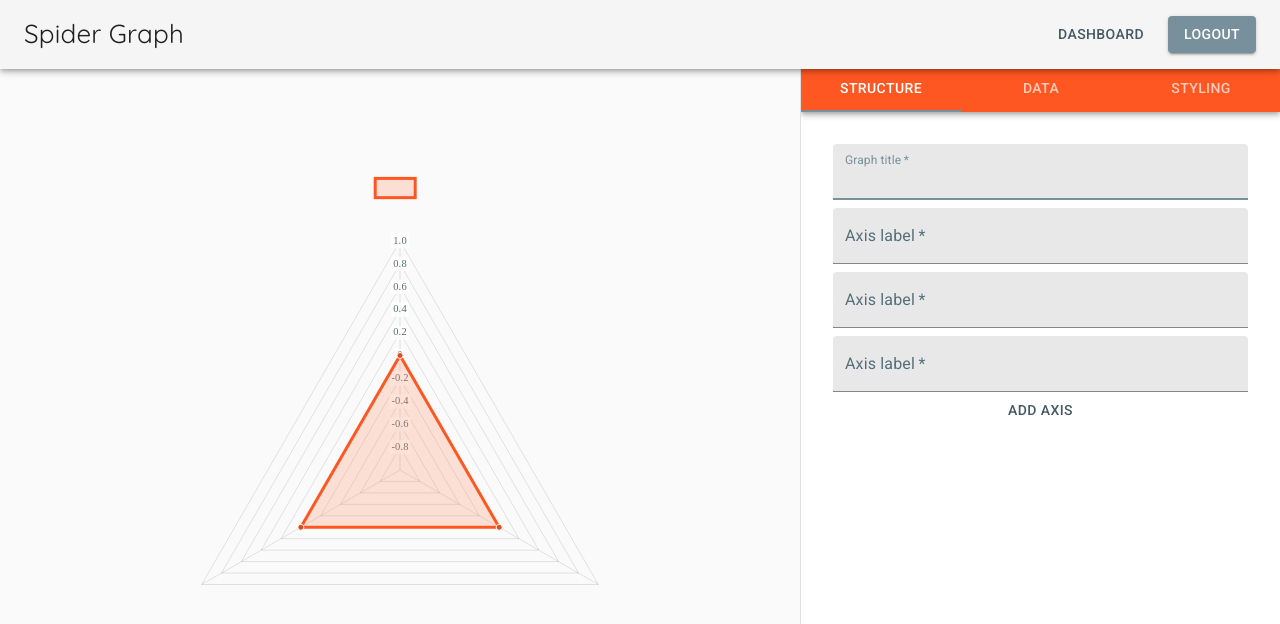
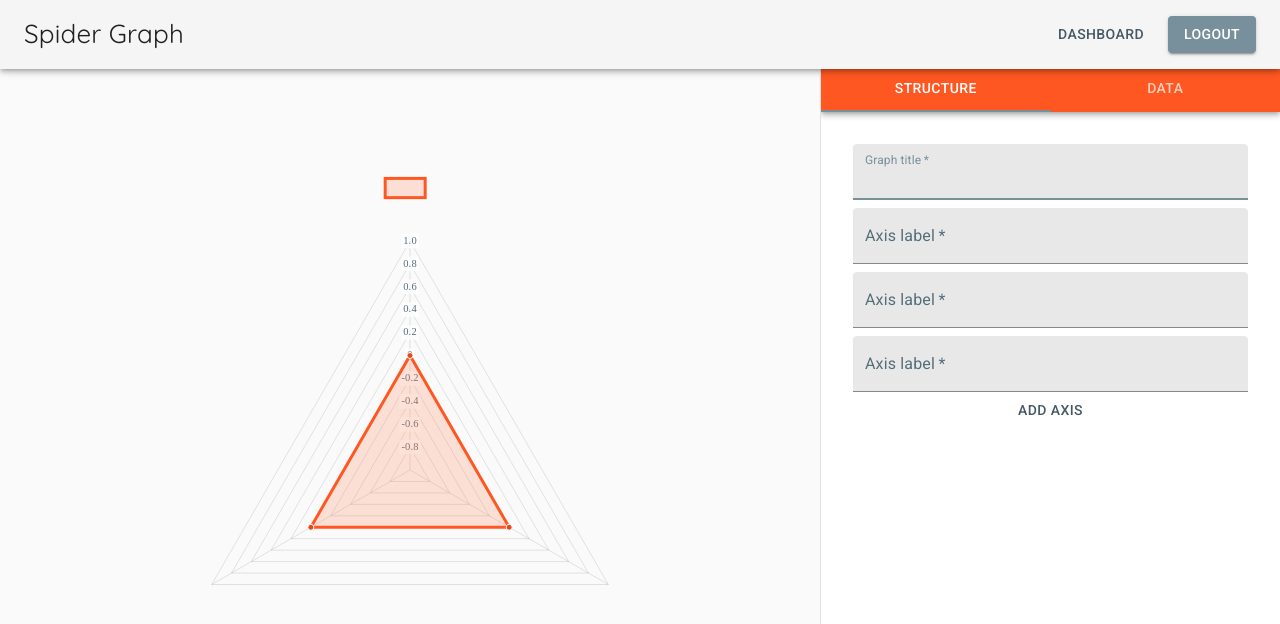
Before and after one commit to Spider-Graph-1/Front-End, a React (Create React App) app: page /graph in a window 1280 px wide. Shown: the top 624 px of the page. Built offline with nearby package versions, Linux system fonts and the light colour scheme; sample sign-in values are in the browser's storage; a web font is replaced by a local one.

Commit message:
Change color of datasets on graph

```diff
--- a/package.json
+++ b/package.json
@@ -54,6 +54,7 @@
     "chart.js": "^2.9.3",
     "react": "^16.12.0",
     "react-chartjs-2": "^2.8.0",
+    "react-color": "^2.17.3",
     "react-dom": "^16.12.0",
     "react-redux": "^7.1.3",
     "react-router-dom": "^5.1.2",
--- a/src/features/graph/create/DatasetPanel.jsx
+++ b/src/features/graph/create/DatasetPanel.jsx
@@ -12,7 +12,10 @@ import ExpandMoreIcon from '@material-ui/icons/ExpandMore';
 import { makeStyles } from '@material-ui/core/styles';
 import { useDispatch, useSelector } from 'react-redux';
 import CheckIcon from '@material-ui/icons/Check';
+import { TwitterPicker } from 'react-color';
+import colors from '../../../utils/colors';
 import {
+  changeColor,
   changeDatasetData,
   changeDatasetLabel,
   removeDataset,
@@ -31,6 +34,10 @@ const useStyles = makeStyles((theme) => ({
     '&:hover': {
       backgroundColor: theme.palette.error.light,
     },
+  },
+
+  colorPicker: {
+    marginBottom: '1rem',
   },
 }));
 
@@ -95,8 +102,9 @@ const DatasetPanel = ({ index, expanded, setExpanded, handleExpansion }) => {
         aria-controls={`panel${index}bh-content`}
         id={`panel${index}bh-header`}
       >
+        <Box display="flex" justifyContent="space-between" width="100%">
           <Typography className={classes.heading}>
-          {datasets[index].label || 'Unlabled dataset'}
+            {datasets[index].label || 'Unlabeled dataset'}
           </Typography>
           {markedComplete && (
             <CheckIcon color="secondary" className={classes.checkIcon} />
@@ -112,12 +120,22 @@ const DatasetPanel = ({ index, expanded, setExpanded, handleExpansion }) => {
               Remove
             </Box>
           )}
+        </Box>
       </ExpansionPanelSummary>
       <Box
         display="flex"
         flexDirection="column"
         component={ExpansionPanelDetails}
       >
+        <TwitterPicker
+          name="color"
+          color={datasets[index].borderColor}
+          colors={Object.keys(colors).map((color) => colors[color]['500'])}
+          width={346}
+          triangle="hide"
+          onChangeComplete={(color) => dispatch(changeColor({ index, color }))}
+          className={classes.colorPicker}
+        />
         <TextField
           required
           id={`datalabel${index}`}
--- a/src/features/graph/create/createGraphSlice.js
+++ b/src/features/graph/create/createGraphSlice.js
@@ -64,7 +64,7 @@ const createGraph = createSlice({
           {
             label: `Dataset ${state.datasets.length + 1}`,
             backgroundColor: `${colors[baseColor]['500']}40`,
-            borderColor: colors[baseColor]['700'],
+            borderColor: colors[baseColor]['500'],
             borderDash: [],
             pointBackgroundColor: colors[baseColor]['500'],
             pointBorderColor: colors.grey['50'],
@@ -154,6 +154,23 @@ const createGraph = createSlice({
         }),
       };
     },
+
+    changeColor(state, action) {
+      const { index, color } = action.payload;
+
+      return {
+        ...state,
+        datasets: Object.assign([...state.datasets], {
+          [index]: {
+            ...state.datasets[index],
+            borderColor: color.hex,
+            backgroundColor: `${color.hex}40`,
+            pointBackgroundColor: color.hex,
+            pointHoverBorderColor: color.hex,
+          },
+        }),
+      };
+    },
   },
 });
 
@@ -168,6 +185,7 @@ export const {
   removeAxis,
   changeDatasetLabel,
   changeDatasetData,
+  changeColor,
 } = createGraph.actions;
 
 export default createGraph.reducer;
--- a/src/features/graph/edit/EditBar.jsx
+++ b/src/features/graph/edit/EditBar.jsx
@@ -11,7 +11,7 @@ import {
 import EditData from './EditData';
 import EditStructure from './EditStructure';
 
-const drawerWidth = 480;
+const drawerWidth = 460;
 
 const useStyles = makeStyles((theme) => ({
   root: {
@@ -82,7 +82,6 @@ const EditBar = () => {
         >
           <Tab label="Structure" {...a11yProps(0)} />
           <Tab label="Data" {...a11yProps(1)} />
-          <Tab label="Styling" {...a11yProps(2)} />
         </Tabs>
       </AppBar>
       <TabPanel value={value} index={0}>
@@ -91,9 +90,6 @@ const EditBar = () => {
       <TabPanel value={value} index={1}>
         <EditData />
       </TabPanel>
-      <TabPanel value={value} index={2}>
-        Item Three
-      </TabPanel>
     </Drawer>
   );
 };
```
Lines whose indentation alone changed are shown as unchanged.
